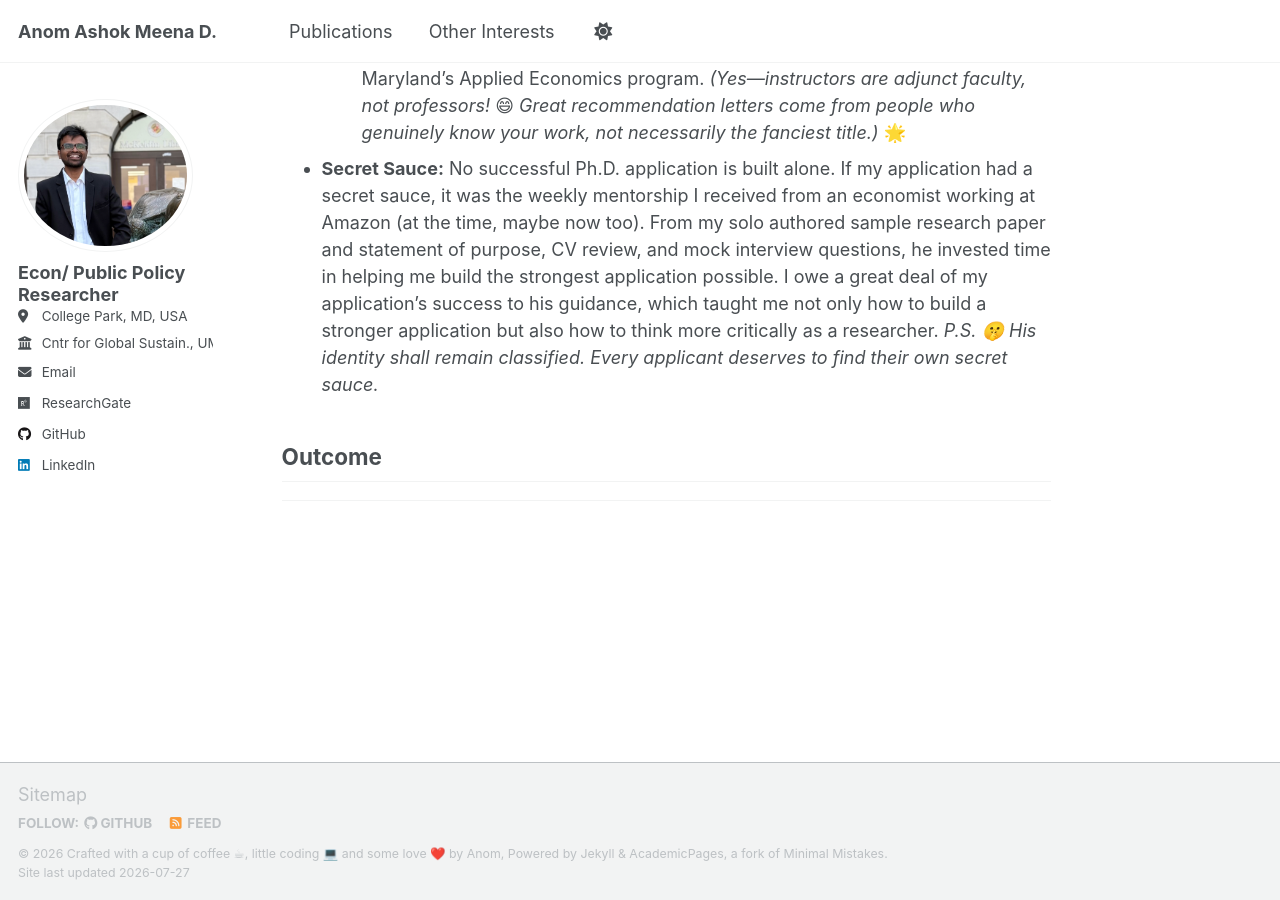
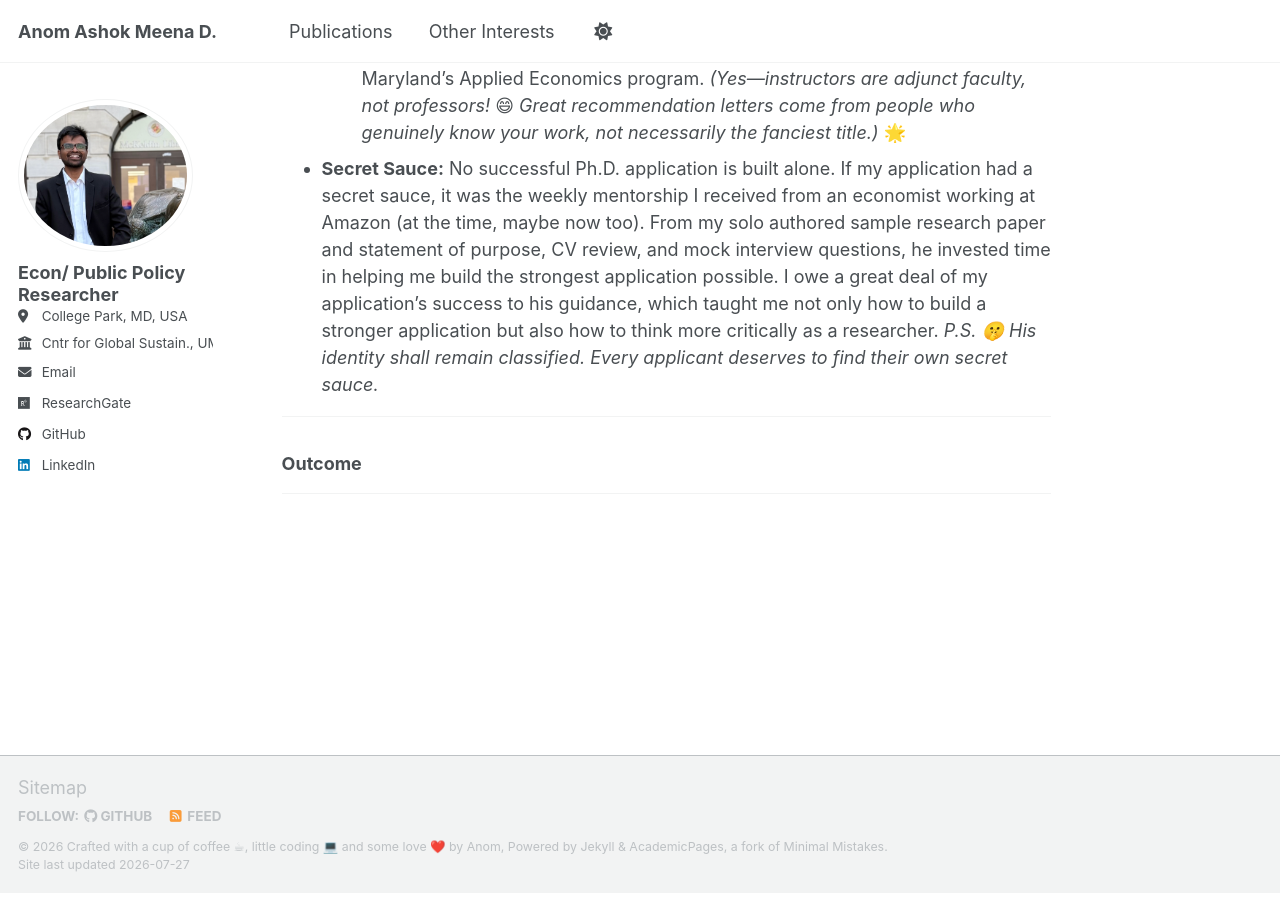
Before and after one commit to anomdule/anomdule.github.io, a Jekyll site: the page built from _pages/predoc-journey.md, in a window 1280 px wide and 900 px high, scrolled down 2248 px. Built offline with Jekyll 4.4.1, drawn with Linux system fonts in a browser that asks for light colours; our own code applies the rules of GitHub Pages for plain Markdown files; a script that is not in the unit is left out.

```diff
--- a/_pages/predoc-journey.md
+++ b/_pages/predoc-journey.md
@@ -56,6 +56,8 @@ Relevant Field: Environmental Economics, Development Economics, Program Evaluati
 
 - **Secret Sauce:** No successful Ph.D. application is built alone. If my application had a secret sauce, it was the weekly mentorship I received from an economist working at Amazon (at the time, maybe now too). From my solo authored sample research paper and statement of purpose, CV review, and mock interview questions, he invested time in helping me build the strongest application possible. I owe a great deal of my application's success to his guidance, which taught me not only how to build a stronger application but also how to think more critically as a researcher. *P.S. 🤫 His identity shall remain classified. Every applicant deserves to find their own secret sauce.*
 
-## Outcome
+---
+### Outcome
+
 
 ---
```
